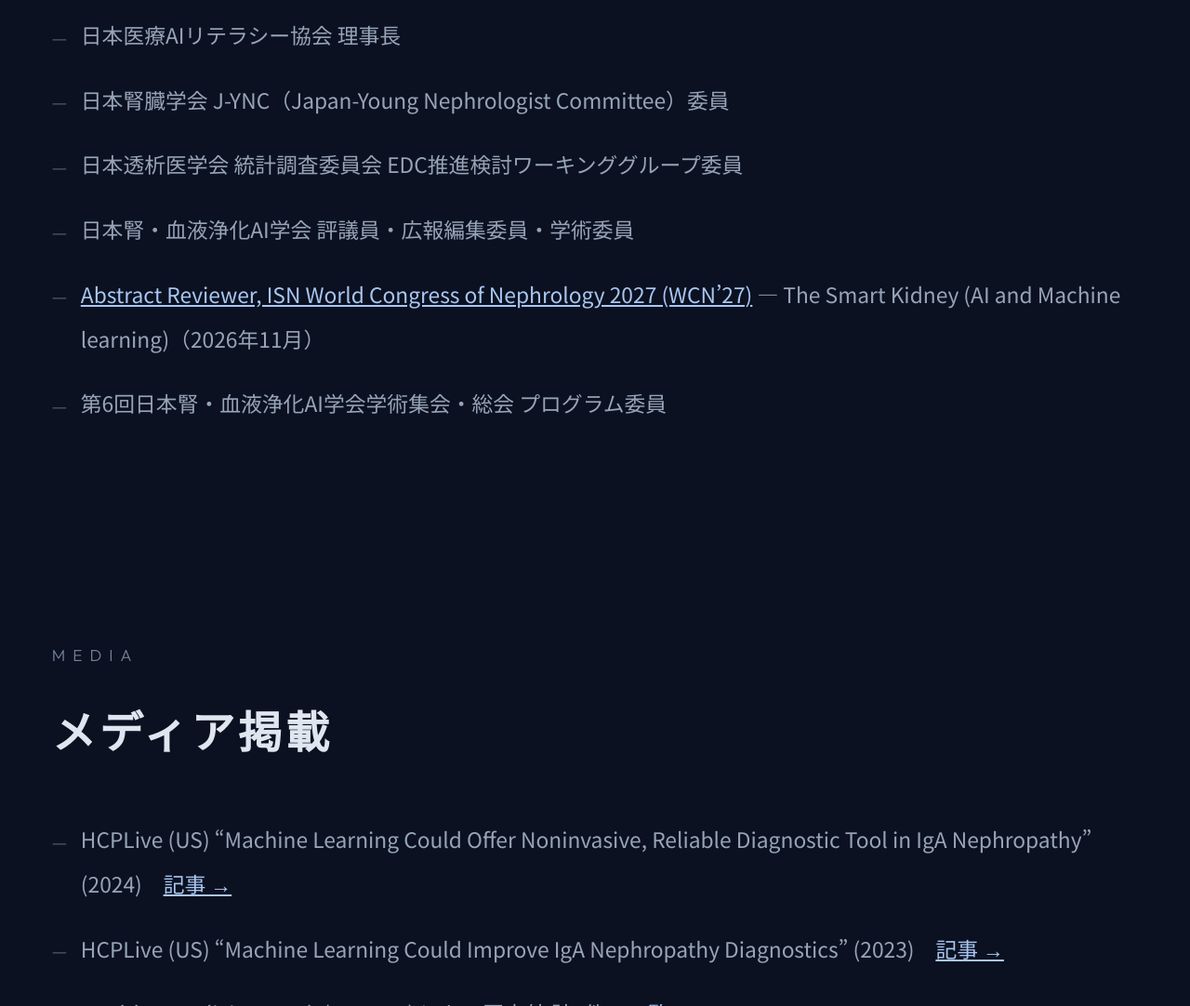
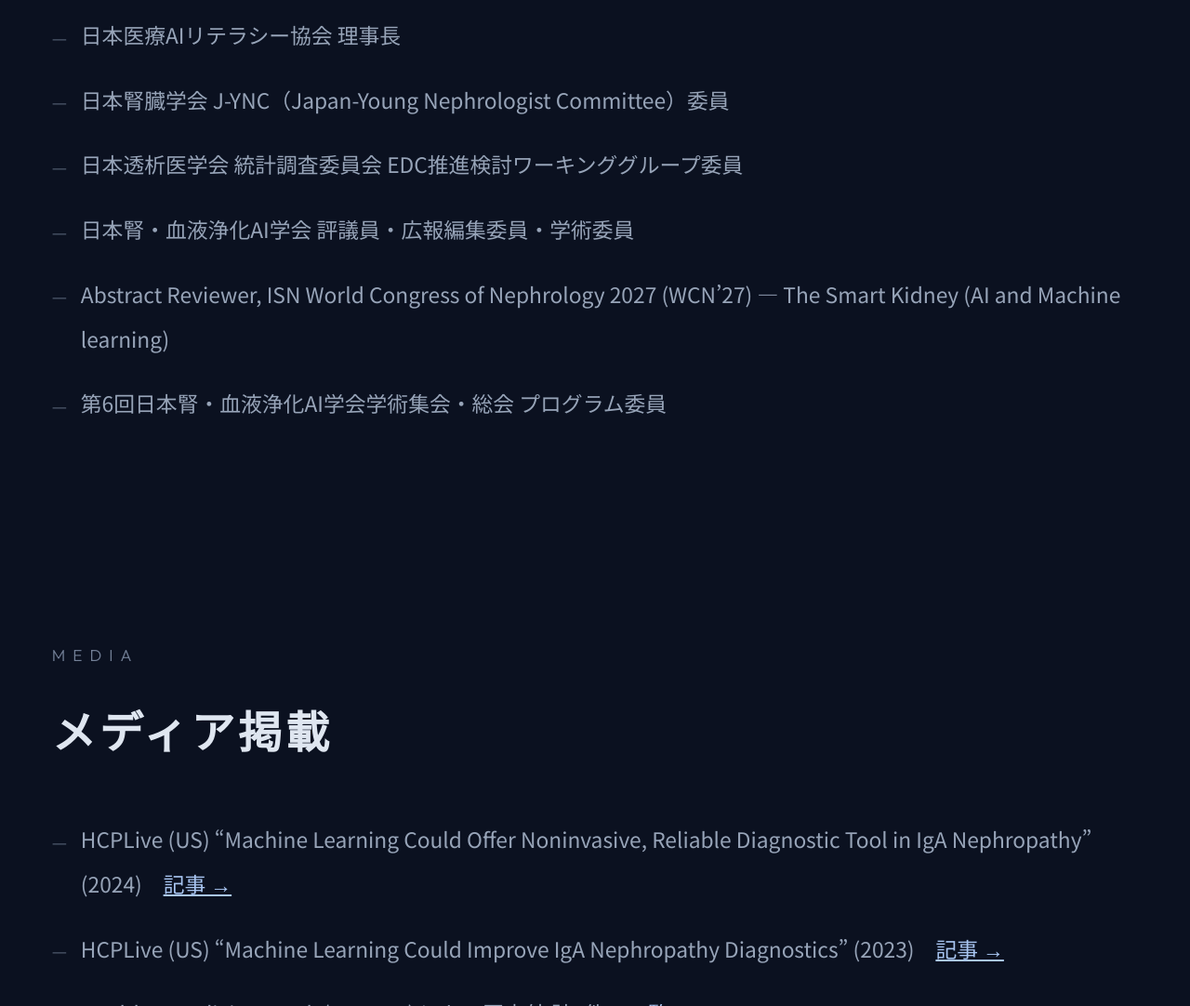
Before and after one commit to Ryunosuke1219/ryunosuke-noda.com, a plain HTML site: page works.html in a window 1280 px wide. Shown: the part 6144-7226 px from the top of the page at 93% size. Drawn offline with Linux system fonts and the light colour scheme.

Commit message:
Match WCN reviewer listing to existing committee entries

```diff
--- a/works.html
+++ b/works.html
@@ -126,7 +126,7 @@
         <li>日本腎臓学会 J-YNC（Japan-Young Nephrologist Committee）委員</li>
         <li>日本透析医学会 統計調査委員会 EDC推進検討ワーキンググループ委員</li>
         <li>日本腎・血液浄化AI学会 評議員・広報編集委員・学術委員</li>
-        <li><a href="https://www.theisn.org/wcn/abstracts/#abstract-categories-and-topics">Abstract Reviewer, ISN World Congress of Nephrology 2027 (WCN’27)</a> — The Smart Kidney (AI and Machine learning)（2026年11月）</li>
+        <li>Abstract Reviewer, ISN World Congress of Nephrology 2027 (WCN’27) — The Smart Kidney (AI and Machine learning)</li>
         <li>第6回日本腎・血液浄化AI学会学術集会・総会 プログラム委員</li>
       </ul>
     </section>
```
Also changed, not shown: en-works.html (+1 -1 lines), llms-full.txt.
